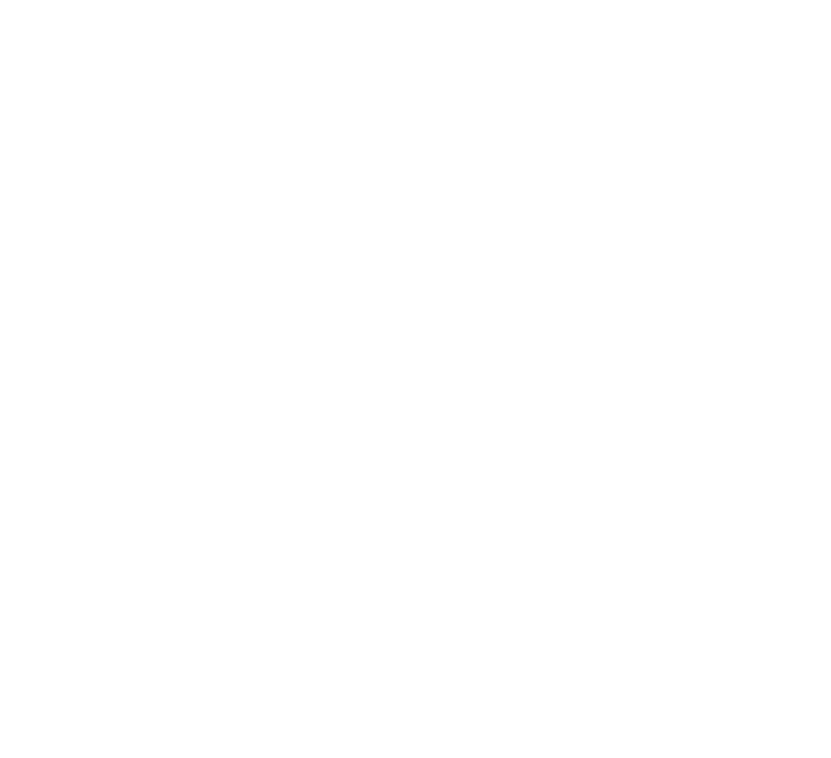
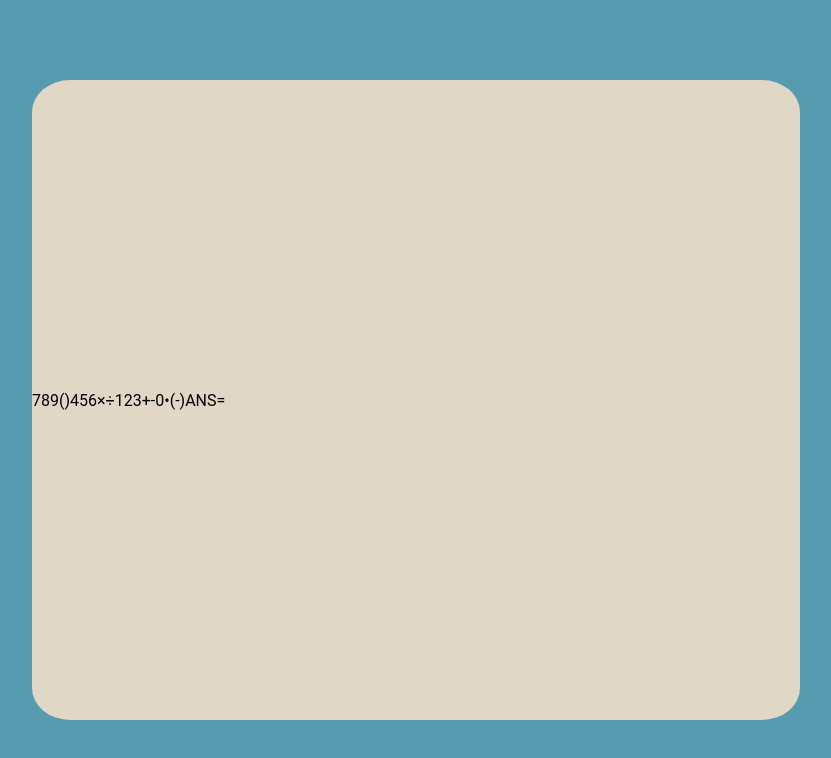
Before and after one commit to CCWebb14/Calculator, a plain HTML site: page index.html in a window 1280 px wide. Shown: the whole page, without its empty margins (224-1055 px from the left). Drawn offline with Linux system fonts and the light colour scheme.

Commit message:
added calculator divs relating to the display and buttons along with styling

```diff
--- a/index.html
+++ b/index.html
@@ -6,8 +6,31 @@
     <meta name="viewport" content="width=device-width, initial-scale=1.0">
     <title>Document</title>
     <script src="app.js"></script>
+    <link rel="stylesheet" href="style.css">
 </head>
 <body>
-
+    <div class="main">
+        <div class="display"></div>
+        <div class="button">7</div>
+        <div class="button">8</div>
+        <div class="button">9</div>
+        <div class="button">(</div>
+        <div class="button">)</div>
+        <div class="button">4</div>
+        <div class="button">5</div>
+        <div class="button">6</div>
+        <div class="button">×</div>
+        <div class="button">÷</div>
+        <div class="button">1</div>
+        <div class="button">2</div>
+        <div class="button">3</div>
+        <div class="button">+</div>
+        <div class="button">-</div>
+        <div class="button">0</div>
+        <div class="button">•</div>
+        <div class="button">(-)</div>
+        <div class="button">ANS</div>
+        <div class="button">=</div>
+    </div>
 </body>
 </html>
--- a/style.css
+++ b/style.css
@@ -0,0 +1,22 @@
+html, body {
+    height: 100%;
+}
+
+body {
+    font-family: 'Roboto', sans-serif;
+    margin: 0;
+    padding: 0;
+    background-color: #579BB1;
+    display: flex;
+    justify-content: center;
+    align-items: center;
+}
+
+.main {
+    height: 80%;
+    width: 60%;
+    border-radius: 5%;
+    background-color: #E1D7C6;
+    display: flex;
+    align-items: center;
+}
```
